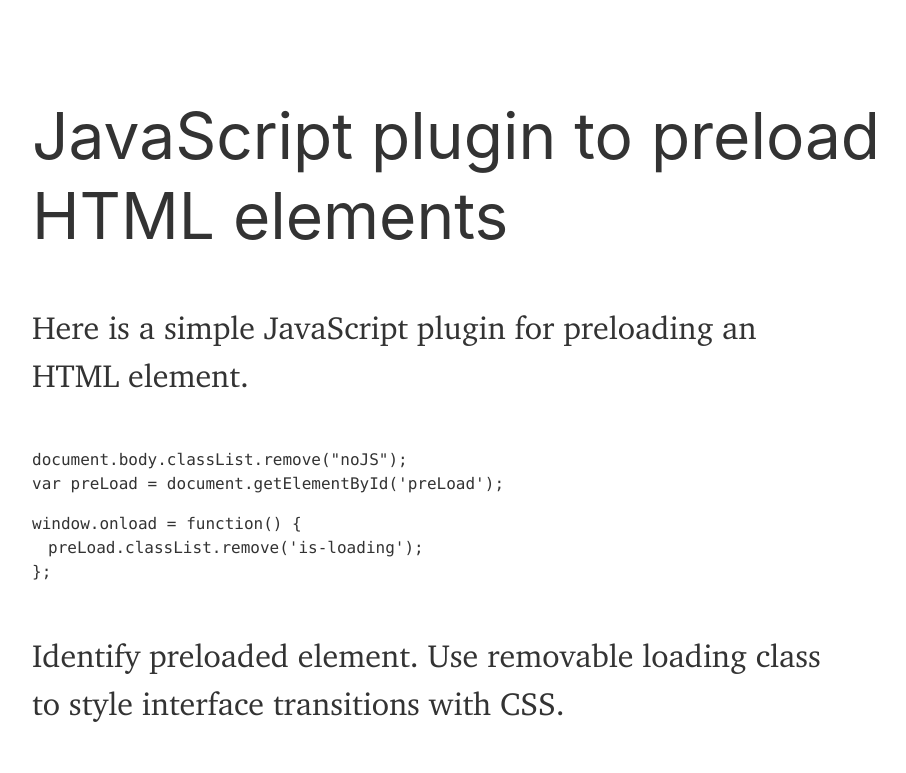
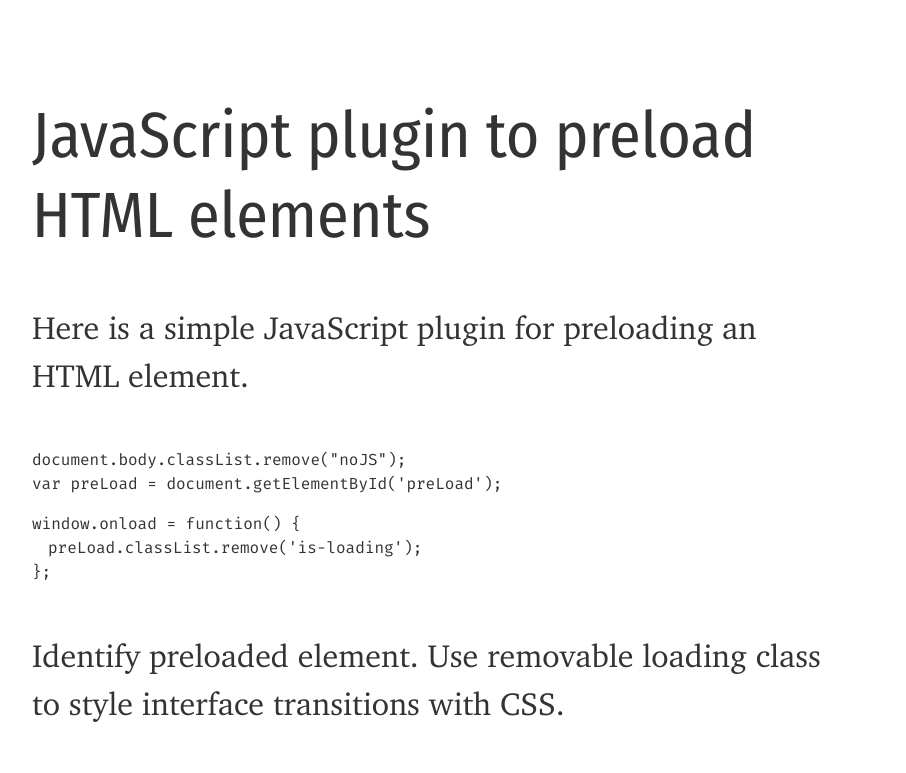
Before and after one commit to jackevansdesign/jackevansdesign.github.io, a plain HTML site: page notepad/preload.html in a window 1280 px wide. Shown: the top 773 px of the page, without its empty margins (64-970 px from the left). Drawn offline with Linux system fonts and the light colour scheme.

Commit message:
Update and rename preloader.html to preload.html

```diff
--- a/notepad/preloader.html
+++ b/notepad/preload.html
@@ -3,20 +3,20 @@
   <head>
     <meta charset="utf-8">
     <meta name="viewport" content="width=device-width, initial-scale=1.0">
-    <title>Preloader – Jack Evans Design</title>
+    <title>Preload – Jack Evans Design</title>
     <meta content="JavaScript plugin to preload HTML elements" name="description">
     <link href="../global.css" rel="stylesheet">
     <link href="../functional.css" rel="stylesheet">
     <link href="../home.css" rel="stylesheet">
     <link href="notepad.css" rel="stylesheet">
   </head>
-  <body>
+  <body class="fira-sans">
     <main>
       <article class="wrap">
         <h1 class="h1">JavaScript plugin to preload HTML elements</h1>
         <p class="charter p">Here is a simple JavaScript plugin for preloading an HTML element.</p>
         <pre>
-          <code>
+          <code class="fira-mono">
             <span>document.body.classList.remove("noJS");</span>
             <span>var preLoad = document.getElementById('preLoad');</span>
             <span style="margin-top: 1em;">window.onload = function() {</span>
```
